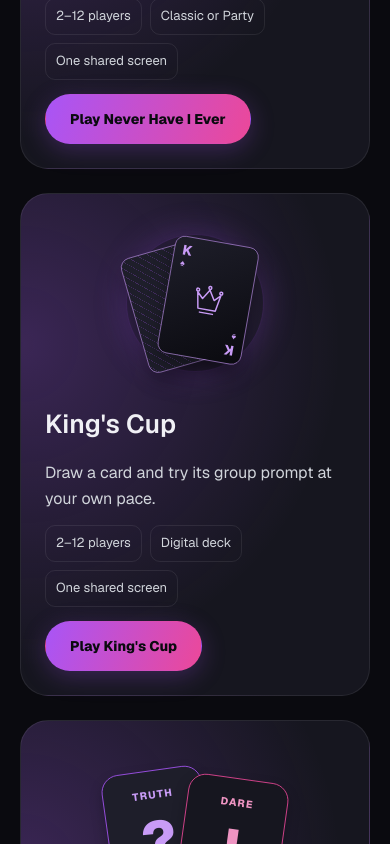
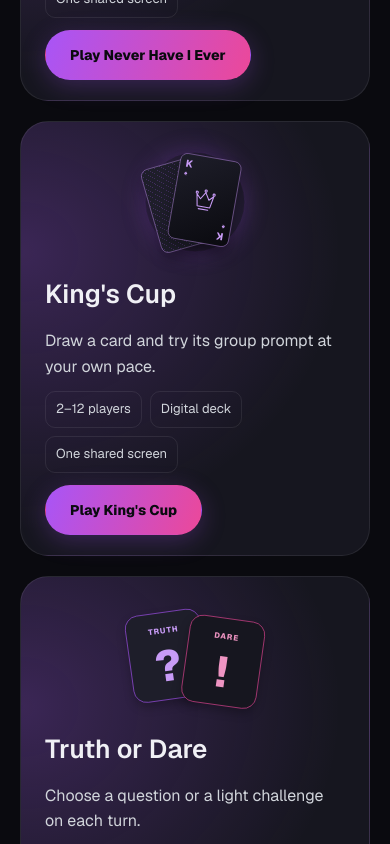
Before and after one commit to imanolmanero-dev/drinking-games, a Next.js app: page /en/games in a window 390 px wide. Shown: the part 940-1784 px from the top of the page. Built offline with nearby package versions, Linux system fonts and the light colour scheme.

Commit message:
feat: compact english games hub on mobile

```diff
--- a/components/layout/english/EnglishDesign.module.css
+++ b/components/layout/english/EnglishDesign.module.css
@@ -342,10 +342,12 @@
   .root :global(.en-nav-link) { flex: 1 1 auto; padding-inline: 8px; }
   .root :global(.en-hero) { padding: 28px; grid-template-columns: minmax(0, 1fr); gap: 12px; }
   .root :global(.en-hero > .en-card-art) { height: 250px; }
-  .root :global(.en-catalog-card) { grid-template-columns: minmax(0, 1fr); gap: 16px; padding: 24px; }
-  .root :global(.en-catalog-art) { height: 170px; }
-  .root :global(.en-catalog-art > .en-card-art) { transform: translate(-50%, -50%) scale(.55); }
-  .root :global(.en-catalog-art > .en-tod-art) { transform: translate(-50%, -50%) scale(.8); }
+  .root :global(.en-copy > .en-catalog) { gap: 20px; }
+  .root :global(.en-catalog-card) { grid-template-columns: minmax(0, 1fr); gap: 12px; padding: 20px 24px; }
+  .root :global(.en-catalog-details) { gap: 12px; }
+  .root :global(.en-catalog-art) { height: 120px; }
+  .root :global(.en-catalog-art > .en-card-art) { transform: translate(-50%, -50%) scale(.4); }
+  .root :global(.en-catalog-art > .en-tod-art) { transform: translate(-50%, -50%) scale(.6); }
   .root :global(.en-setup) { grid-template-columns: minmax(0, 1fr); gap: 0; }
   .root :global(.en-setup > .en-card-art) { height: 250px; }
   .root :global(.en-drawn-card) { grid-template-columns: minmax(0, 1fr); gap: 24px; text-align: center; }
```
